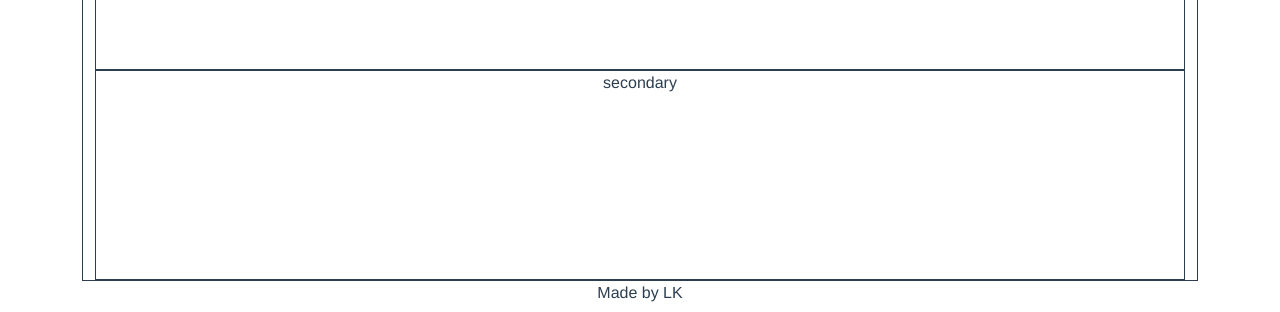
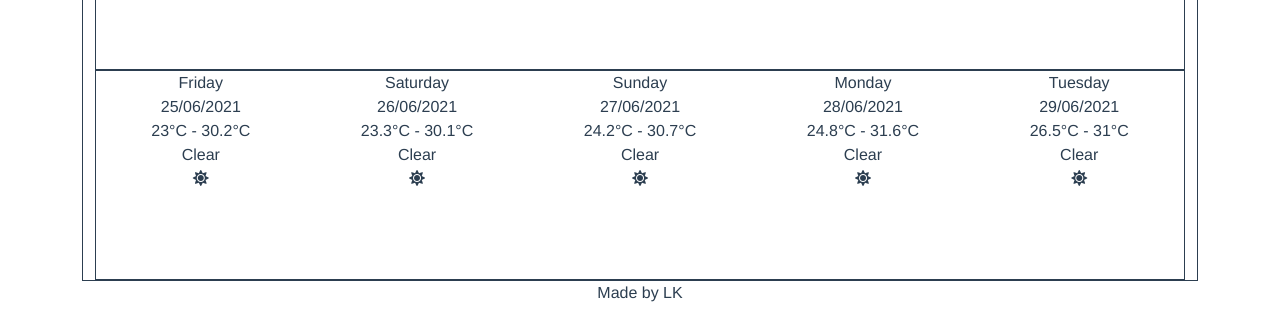
Before and after one commit to levkorsy/hwa, a Vue app: page / in a window 1280 px wide. Shown: the part 485-797 px from the top of the page. Built offline with nearby package versions, Linux system fonts and the light colour scheme; no server answers.

Commit message:
installed moment, added logic for five days, added icon component

```diff
--- a/package.json
+++ b/package.json
@@ -11,6 +11,7 @@
     "axios": "^0.21.1",
     "core-js": "^3.6.5",
     "lodash": "^4.17.21",
+    "moment": "^2.29.1",
     "vue": "^2.6.11",
     "vue-router": "^3.5.2",
     "vuex": "^3.6.2"
--- a/public/index.html
+++ b/public/index.html
@@ -5,6 +5,12 @@
     <meta http-equiv="X-UA-Compatible" content="IE=edge">
     <meta name="viewport" content="width=device-width,initial-scale=1.0">
     <link rel="icon" href="<%= BASE_URL %>favicon.ico">
+      <link
+              rel="stylesheet"
+              href="https://cdnjs.cloudflare.com/ajax/libs/font-awesome/5.13.0/css/all.min.css"
+              integrity="sha256-h20CPZ0QyXlBuAw7A+KluUYx/3pK+c7lYEpqLTlxjYQ="
+              crossorigin="anonymous"
+      />
       <link href="https://cdn.jsdelivr.net/npm/bootstrap@5.0.2/dist/css/bootstrap.min.css" rel="stylesheet" integrity="sha384-EVSTQN3/azprG1Anm3QDgpJLIm9Nao0Yz1ztcQTwFspd3yD65VohhpuuCOmLASjC" crossorigin="anonymous">
       <script src="https://cdn.jsdelivr.net/npm/bootstrap@5.0.2/dist/js/bootstrap.bundle.min.js" integrity="sha384-MrcW6ZMFYlzcLA8Nl+NtUVF0sA7MsXsP1UyJoMp4YLEuNSfAP+JcXn/tWtIaxVXM" crossorigin="anonymous"></script>
       <script src="https://cdn.jsdelivr.net/npm/@popperjs/core@2.9.2/dist/umd/popper.min.js" integrity="sha384-IQsoLXl5PILFhosVNubq5LC7Qb9DXgDA9i+tQ8Zj3iwWAwPtgFTxbJ8NT4GN1R8p" crossorigin="anonymous"></script>
--- /dev/null
+++ b/src/components/layout/UI/IconComponent.vue
@@ -0,0 +1,16 @@
+<template>
+<div>
+  <i class="fas fa-sun"></i>
+</div>
+</template>
+
+<script>
+//TODO make dynamic component
+export default {
+  name: "IconComponent"
+}
+</script>
+
+<style scoped>
+
+</style>
--- a/src/components/layout/currentLocation/CurrentLocationContainer.vue
+++ b/src/components/layout/currentLocation/CurrentLocationContainer.vue
@@ -3,8 +3,8 @@
     <div class="wr1">
       <main-location-primary-component/>
     </div>
-    <div class="wr">
-      <main-location-secondary-component/>
+    <div class="wr" v-if="currentLocationData">
+      <main-location-secondary-component v-for="(item, index ) in currentLocationData.fiveDays.DailyForecasts" :item="item" :key="index"/>
     </div>
   </div>
 </template>
@@ -12,18 +12,19 @@
 <script>
 import MainLocationPrimaryComponent from "./MainLocationPrimaryComponent";
 import MainLocationSecondaryComponent from "./MainLocationSecondaryComponent";
-import {mapGetters} from "vuex";
+import {mapState} from "vuex";
 
 export default {
   name: "CurrentLocationContainer",
   components: {MainLocationSecondaryComponent, MainLocationPrimaryComponent},
   computed: {
-    ...mapGetters({
-      fiveDays: 'main/getFiveDays',
-    }),
+    ...mapState("main", ["currentLocationData"])
   },
   mounted() {
-    // console.log(this.fiveDays, 'from getter')
+    setTimeout(()=>{
+      console.log(this.currentLocationData, 'from getter')
+    }, 2000)
+
   }
 }
 </script>
@@ -38,6 +39,8 @@ export default {
 .wr {
   height: 40%;
   border: 1px solid;
+  display: flex;
+  justify-content: space-around;
 }
 
 .wr1 {
--- a/src/components/layout/currentLocation/MainLocationSecondaryComponent.vue
+++ b/src/components/layout/currentLocation/MainLocationSecondaryComponent.vue
@@ -1,10 +1,39 @@
 <template>
-<div>secondary</div>
+<div>
+  <div class="day-title">{{ dayOfWeek }}</div>
+  <div class="date">{{ dateFormatted }}</div>
+  <div class="temperature">{{temperature}}</div>
+  <div class="condition">{{ condition }}</div>
+  <icon-component />
+</div>
 </template>
 
 <script>
+import moment from "moment"
+import IconComponent from "../UI/IconComponent";
 export default {
-  name: "MainLocationSecondaryComponent"
+  name: "MainLocationSecondaryComponent",
+  components: {IconComponent},
+  props:{
+    item:{
+      type:Object,
+      required: true
+    }
+  },
+  computed:{
+    dayOfWeek(){
+      return moment(this.item.Date).format('dddd');
+    },
+    dateFormatted(){
+      return moment(this.item.Date).format('DD/MM/YYYY');
+    },
+    temperature(){
+      return `${this.item.Temperature.Minimum.Value}°${this.item.Temperature.Minimum.Unit} - ${this.item.Temperature.Maximum.Value}°${this.item.Temperature.Maximum.Unit}`;
+    },
+    condition(){
+      return this.item.Night.IconPhrase
+    }
+  }
 }
 </script>
 
--- a/src/store/main/index.js
+++ b/src/store/main/index.js
@@ -21,9 +21,9 @@ export default {
     mutations,
 
     getters: {
-        getFiveDays: state => {
-            return state.currentLocationData.fiveDays;
-        },
+        // getFiveDays: state => {
+        //     return state.currentLocationData.fiveDays;
+        // },
 
 
     }
```
Also changed, not shown: 2 other files (tests, documents, lock files or other folders).
